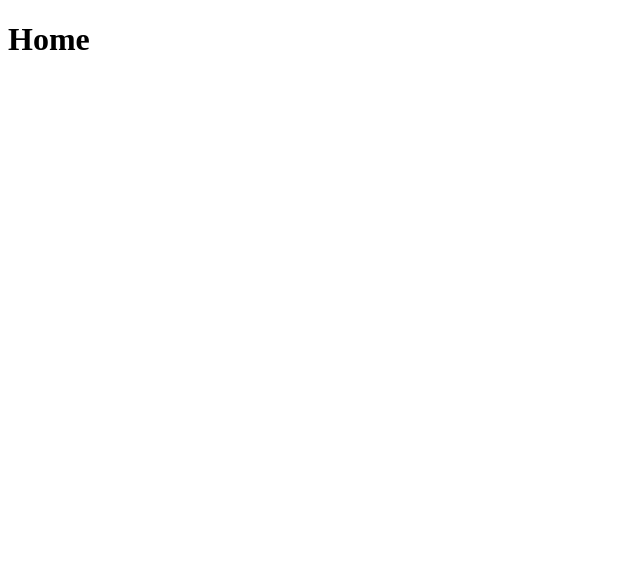
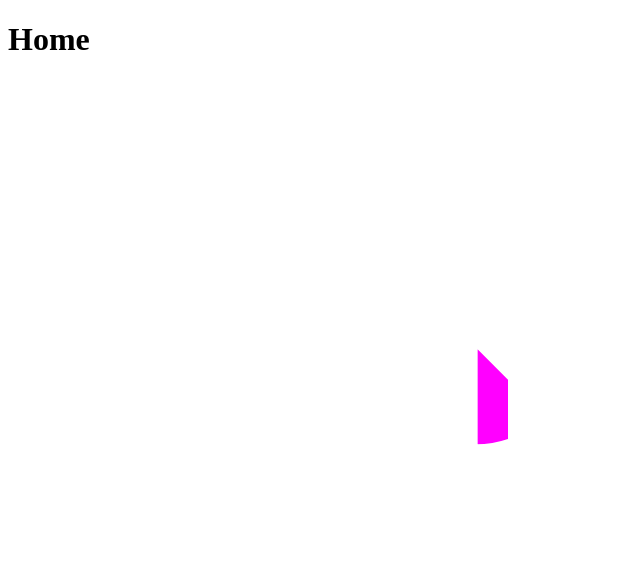
Before and after one commit to Marce2021M/visualizaDatos.curso, a plain HTML site: page index.html in a window 1280 px wide. Shown: the whole page, without its empty margins (0-640 px from the left). Drawn offline with Linux system fonts and the light colour scheme.

Commit message:
primera clase código

```diff
--- a/index.html
+++ b/index.html
@@ -1,5 +1,5 @@
 <!DOCTYPE html>
-<html lang="en">
+<html lang="es">
 <head>
     <meta charset="UTF-8">
     <title>Home</title>
@@ -7,6 +7,8 @@
 
 <body>
     <h1>Home</h1>
+    <canvas id="thecanvas" width="500" height="500"></canvas>
+
 </body>
-
+<script src="main.js"></script>
 </html>
--- a/main.js
+++ b/main.js
@@ -0,0 +1,25 @@
+let N=10;
+// let X=[];
+// let Y=[];
+
+// accedemos al doc
+var canvas1 = document.getElementById("thecanvas");
+var ctx = canvas1.getContext("2d");
+
+
+// Definimos el tamaño del canvasa
+let X = Math.random()*canvas1.width;
+let Y = Math.random()*canvas1.height;
+
+// creamos objeto vectorial
+
+ctx.fillStyle = "#FF00FF";
+ctx.strokeStyle = "#FFFFFF";
+ctx.lineWidth = 3;
+
+ctx.beginPath();
+ctx.moveTo(X,Y);
+ctx.arc(X,Y,100,Math.PI/4,Math.PI/2);
+ctx.closePath();
+ctx.fill();
+ctx.stroke();
```
